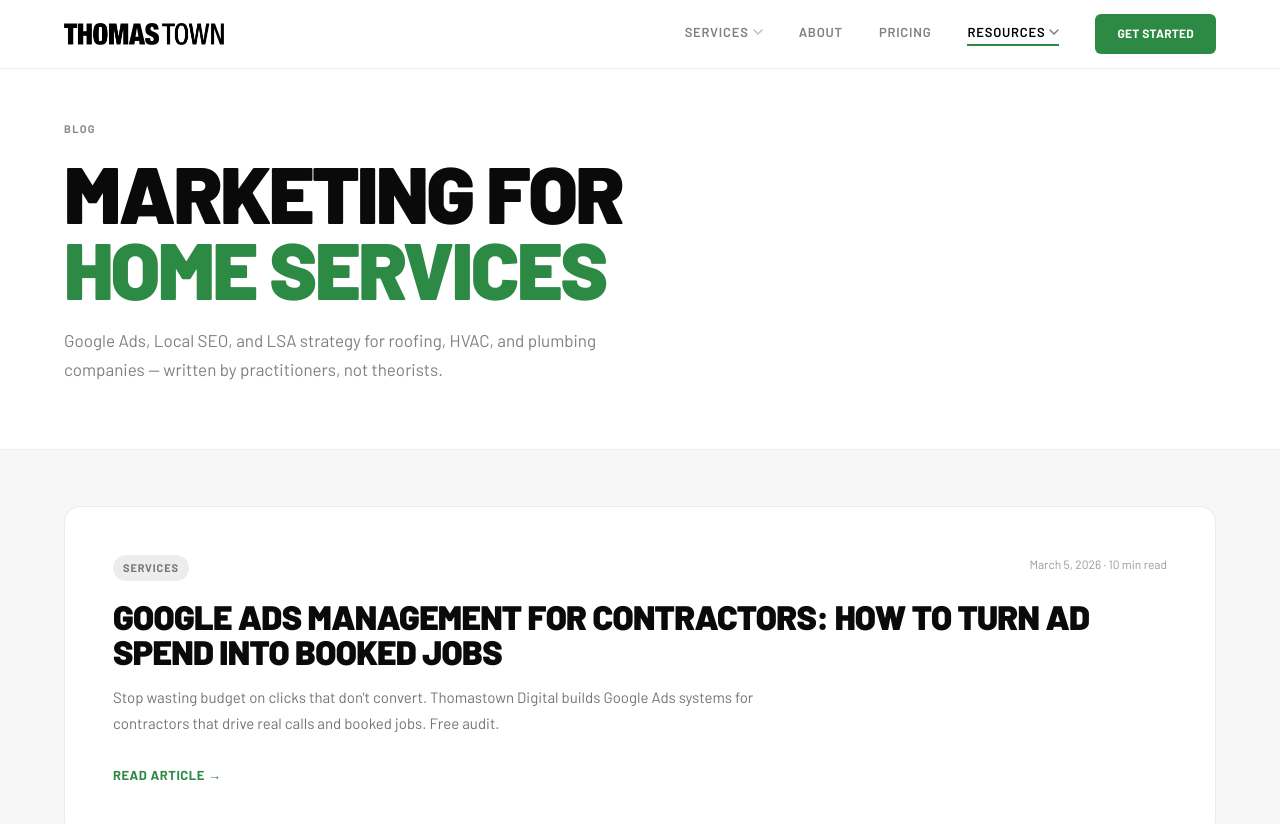
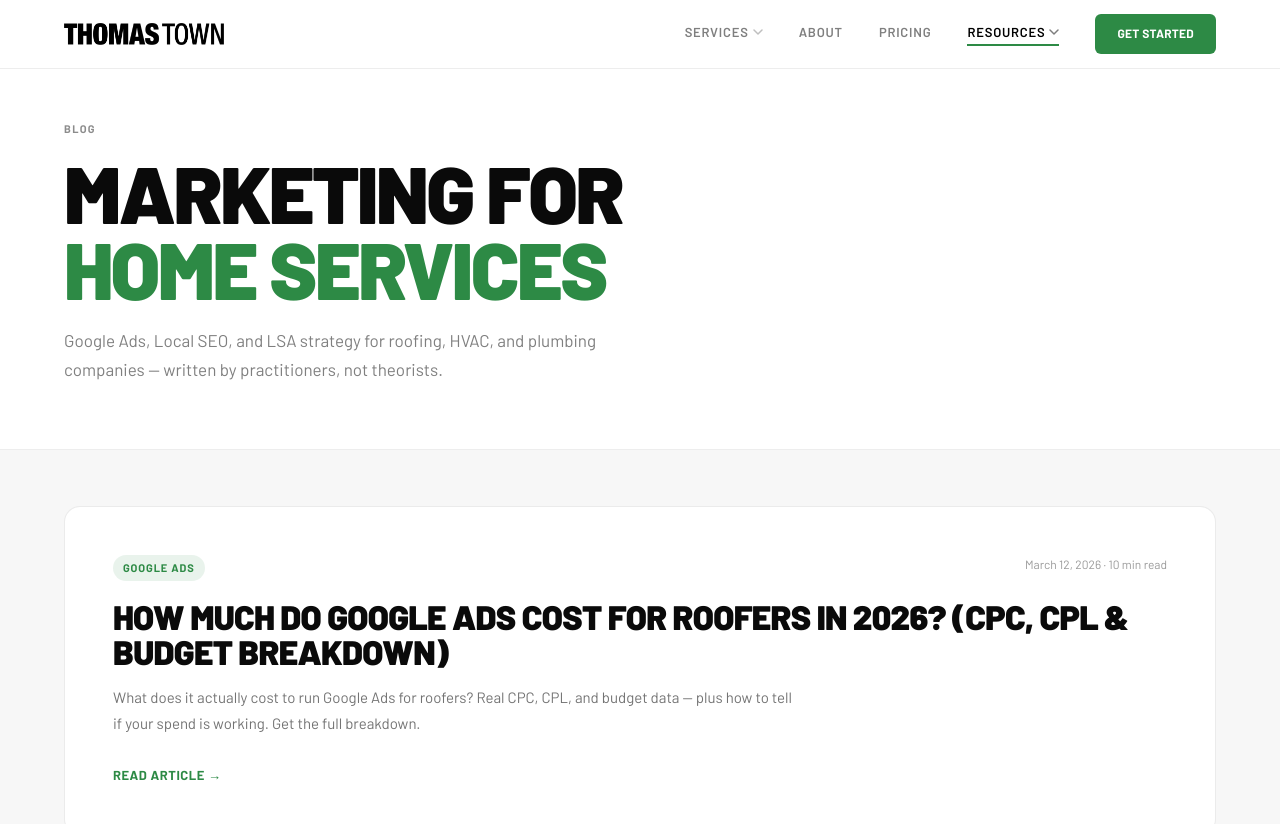
Before and after one commit to webberossi89/thomas-town-digital, a Next.js app: page /blog in a window 1280 px wide. Shown: the top 824 px of the page. Built offline with nearby package versions, Linux system fonts and the light colour scheme.

Commit message:
SEO: update blog listing for 'google-ads-for-roofers-cost'

```diff
--- a/app/blog/page.tsx
+++ b/app/blog/page.tsx
@@ -7,6 +7,15 @@ export const metadata: Metadata = {
 };
 
 const posts = [
+  {
+    category: "Google Ads",
+    title: "How Much Do Google Ads Cost for Roofers in 2026? (CPC, CPL & Budget Breakdown)",
+    summary: "What does it actually cost to run Google Ads for roofers? Real CPC, CPL, and budget data — plus how to tell if your spend is working. Get the full breakdown.",
+    date: "March 12, 2026",
+    dateISO: "2026-03-12",
+    readTime: "10 min read",
+    slug: "google-ads-for-roofers-cost",
+  },
   {
     category: "Services",
     title: "Google Ads Management for Contractors: How to Turn Ad Spend Into Booked Jobs",
```
